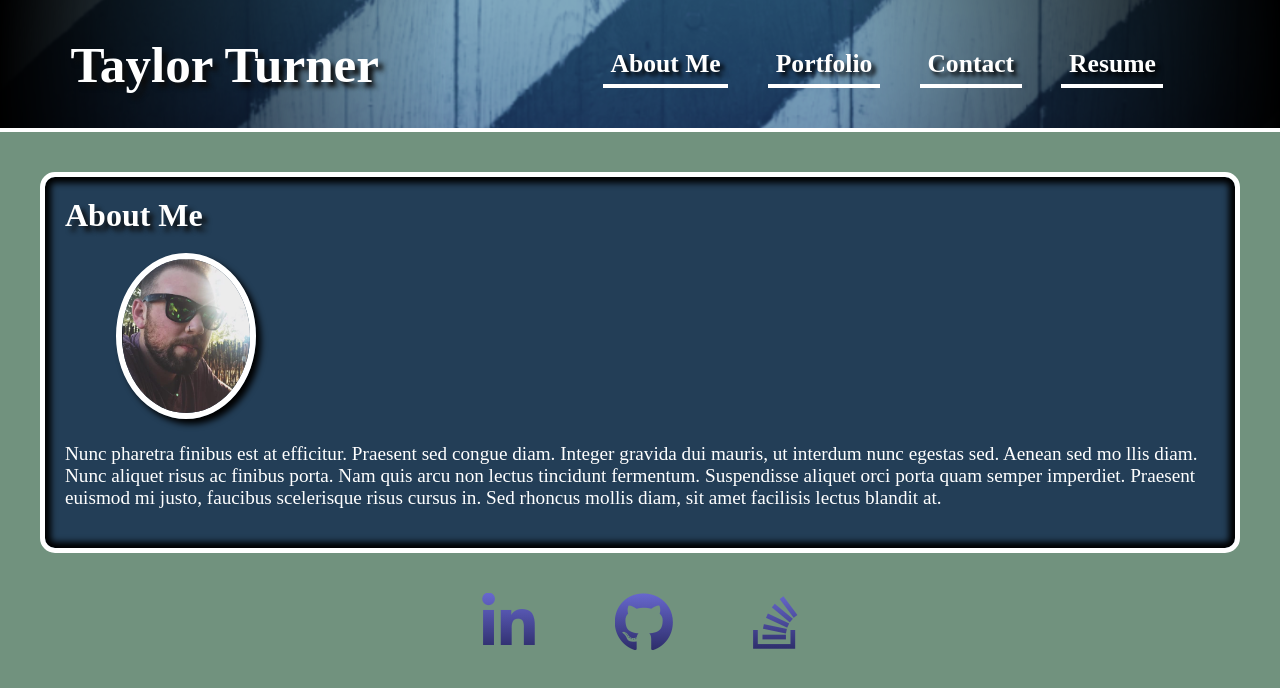
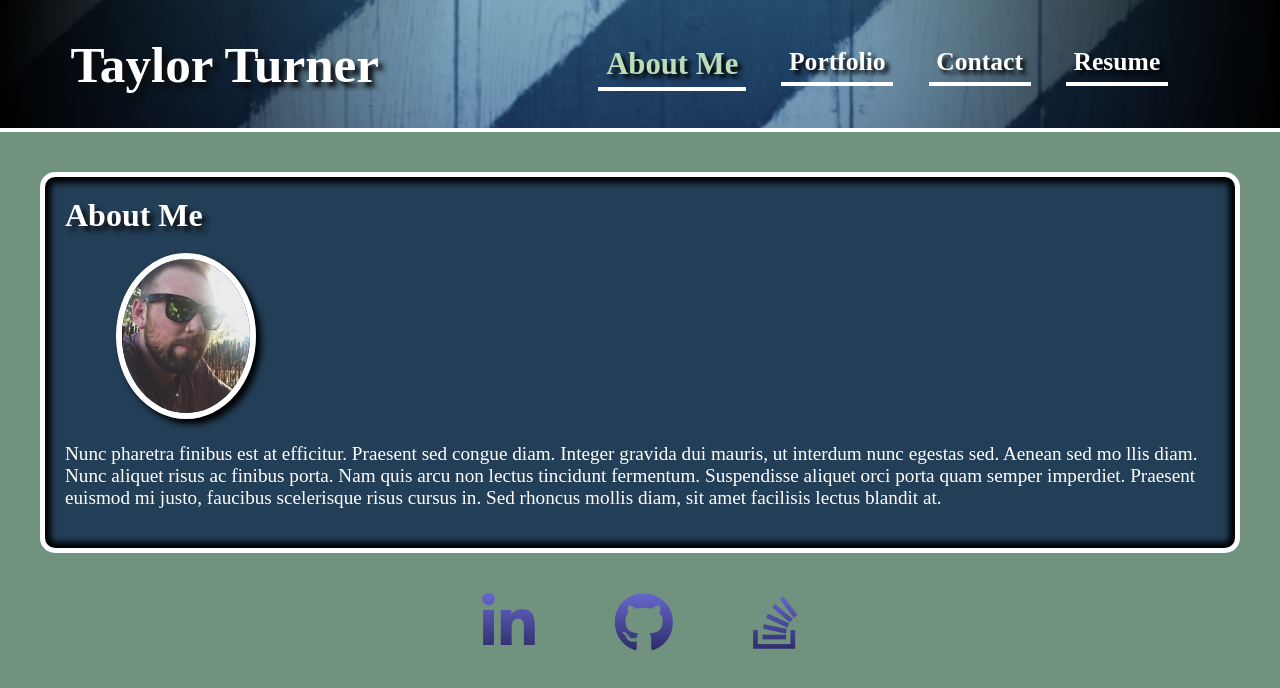
Before and after one commit to Bonee94/taylors-react-portfolio, a React (Create React App) app: page / in a window 1280 px wide. In both pictures the pointer is over the link "About Me". Shown: the top 688 px of the page. Built offline with nearby package versions, Linux system fonts and the light colour scheme.

Commit message:
Added active nav link class for current page selected display in nav bar

```diff
--- a/src/styles/NavLinks.css
+++ b/src/styles/NavLinks.css
@@ -1,4 +1,4 @@
-.hdr-nav-list{
+.hdr-nav-list {
   font-size: 2vw;
   margin-right: 6vw;
   width: 50%;
@@ -8,13 +8,27 @@
   justify-content: space-evenly;
 }
 
-
-
-.hdr-nav-list li a{
+.hdr-nav-list li a {
   color: #ffffff;
   text-shadow: 4px 4px 4px rgb(0, 0, 0);
   font-weight: 700;
   text-decoration: none;
-    padding: 0 .6vw .5vw;
-    border-bottom: 4px  solid #ffffff;
+  padding: 0 0.6vw 0.5vw;
+  border-bottom: 4px solid #ffffff;
+  transition: font-weight 0.7s, font-size 0.3s;
 }
+
+.hdr-nav-list li a:hover {
+  color: #7f997c;
+  font-size: larger;
+  text-shadow: 4px 4px 4px rgb(0, 0, 0);
+  font-weight: 900;
+  text-decoration: none;
+  padding: 0 0.6vw 0.5vw;
+  border-bottom: 4px solid #ffffff;
+}
+
+#nav-link-active {
+  font-size: larger;
+  color: #b9ddb6;
+}
```
Lines whose indentation alone changed are shown as unchanged.
